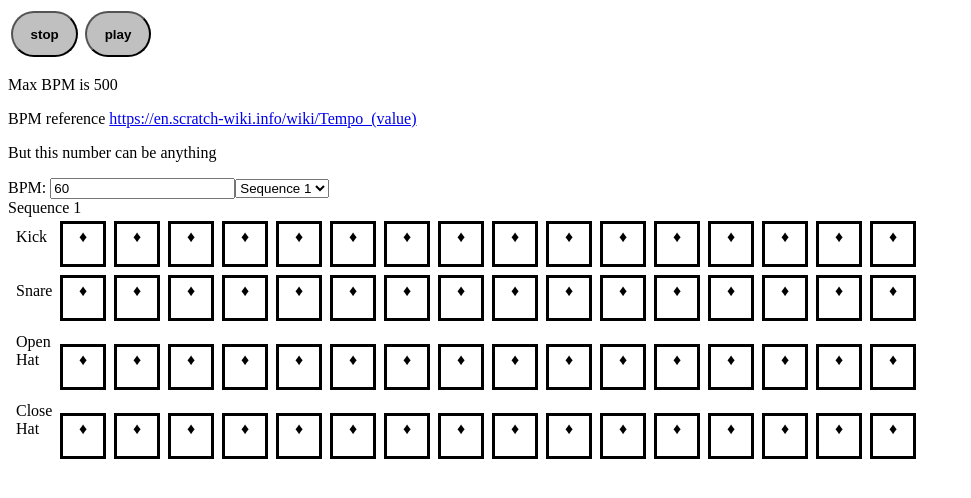
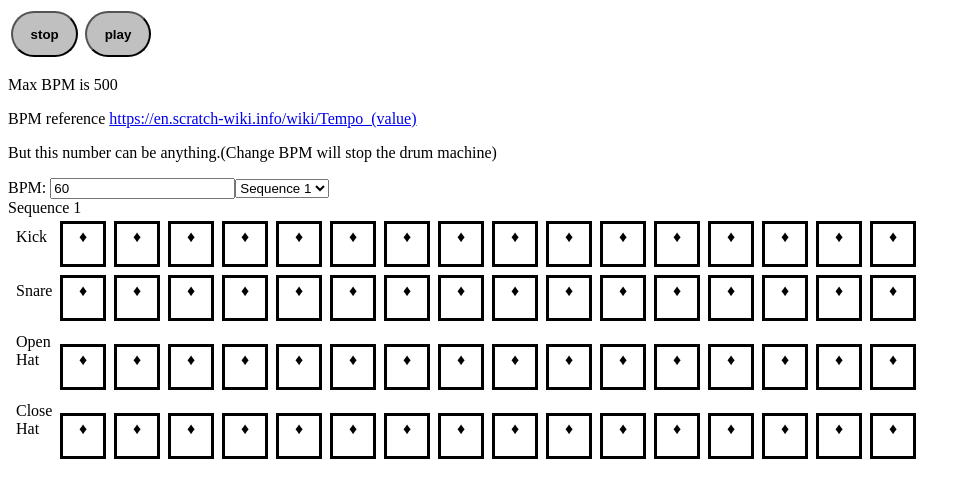
Before and after one commit to genechan/drumPad, a React (Vite) app: page / in a window 1280 px wide. Shown: the top 498 px of the page, without its empty margins (0-971 px from the left). Built offline with nearby package versions, Linux system fonts and the light colour scheme.

Commit message:
update  instruction

```diff
--- a/src/components/bpm.js
+++ b/src/components/bpm.js
@@ -11,7 +11,10 @@ const BPM = ({ value, onChange }) => {
             https://en.scratch-wiki.info/wiki/Tempo_(value)
           </a>
         </p>
-        <p>But this number can be anything</p>
+        <p>
+          But this number can be anything.(Change BPM will stop the drum
+          machine)
+        </p>
       </div>
       <label htmlFor="bpm">
         BPM:&nbsp;
```
